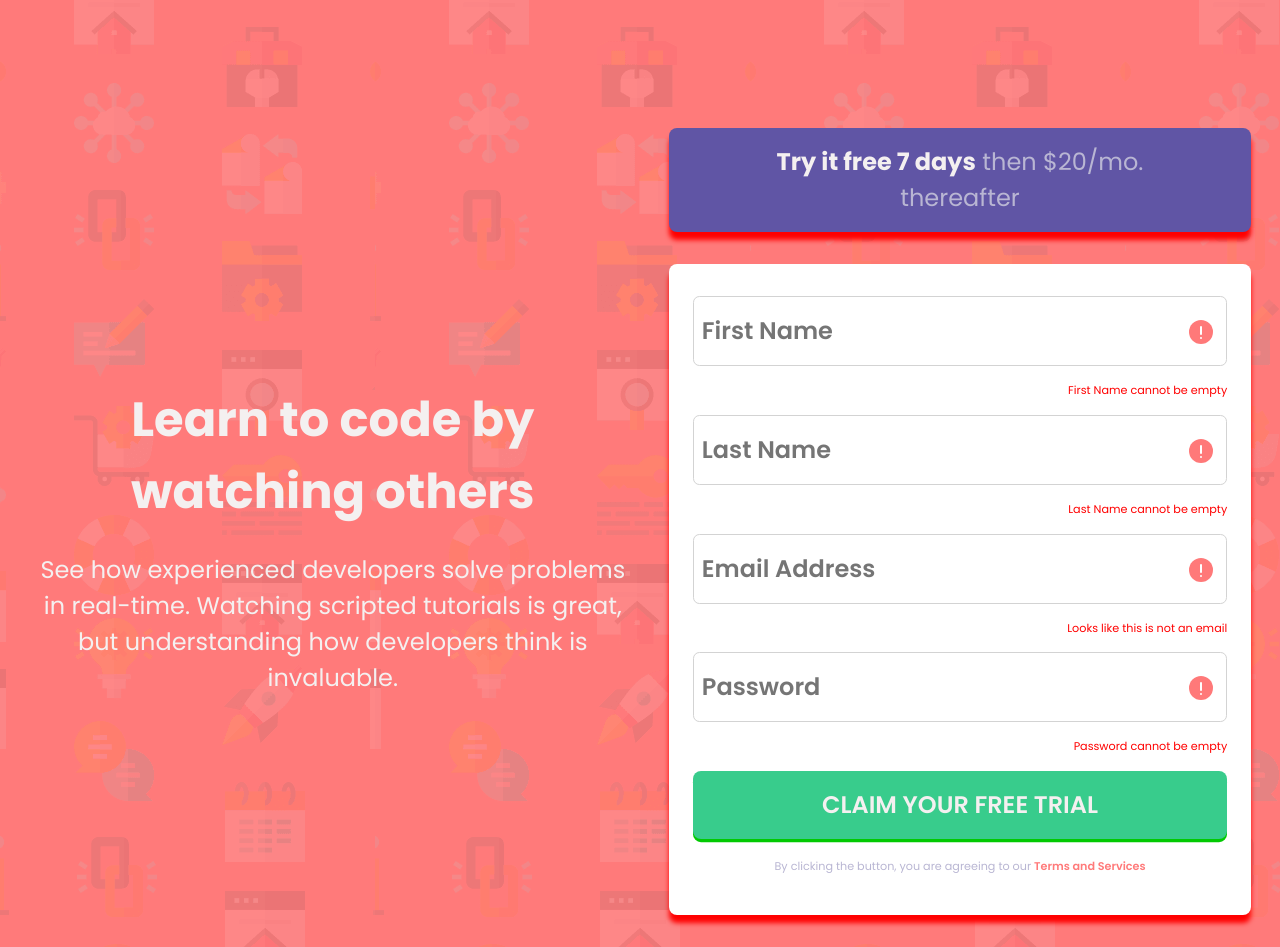
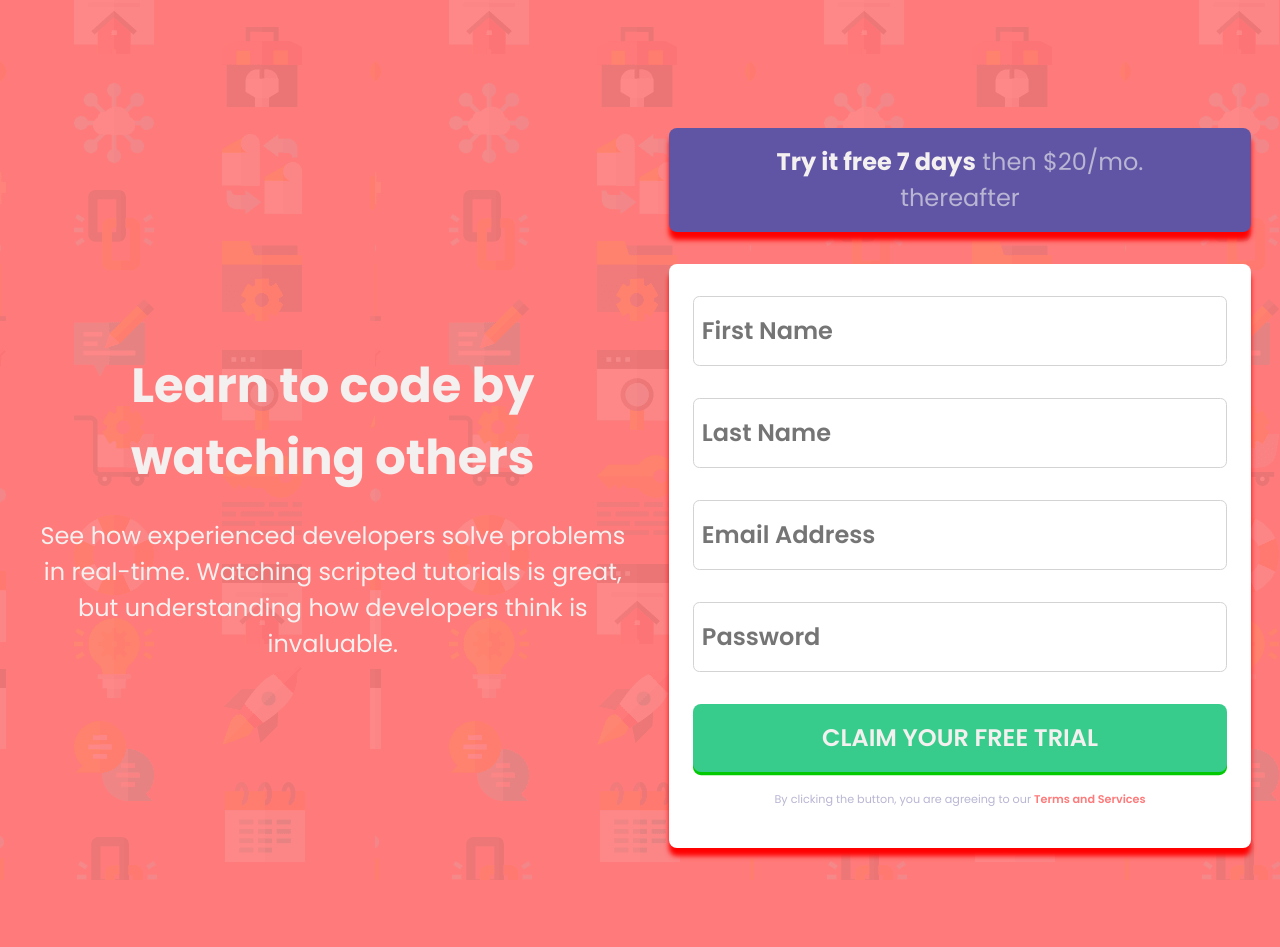
Before and after one commit to sclingan/intro-component, a React (Vite) app: page / in a window 1280 px wide. After the commit the page ends 880 px from the top, so only its background shows below. Built offline with nearby package versions, Linux system fonts and the light colour scheme.

Commit message:
Testing form validation

```diff
--- a/src/App.css
+++ b/src/App.css
@@ -43,7 +43,6 @@ p, h1, h2, h3, h4, h5, h6 {
 
 /* TODO:
     fix button/div issue, can't have active states on a div
-    fix icon error placement, not responsive
 */
 body {
   background-image: url("../public/images/bg-intro-mobile.png");
@@ -147,8 +146,8 @@ input {
 
 .error_icon {
   position: absolute;
-  top: 2.5rem;
-  left: 31rem;
+  top: 2.2rem;
+  right: 1rem;
 }
 
 .submit {
@@ -200,4 +199,7 @@ input {
   h2 {
     font-size: 3rem;
   }
+  .error_icon {
+    top: 2.5rem;
+  }
 }/*# sourceMappingURL=App.css.map */
--- a/src/App.scss
+++ b/src/App.scss
@@ -16,7 +16,6 @@ $fw-700: 700;
 
 /* TODO:
     fix button/div issue, can't have active states on a div
-    fix icon error placement, not responsive
 */
 
 body {
@@ -117,8 +116,8 @@ input {
 
 .error_icon {
     position: absolute;
-    top: 2.5rem;
-    left: 31rem;
+    top: 2.2rem;
+    right: 1rem;
 }
 
 .submit {
@@ -174,4 +173,8 @@ input {
     h2 {
         font-size: 3rem;
     }
+
+    .error_icon {
+        top: 2.5rem;
+    }
 }
--- a/src/form.tsx
+++ b/src/form.tsx
@@ -8,27 +8,27 @@ function Form() {
           <label htmlFor='firstName' aria-label="first_name" className="sr-hidden">First Name</label>
           <div className='input_wrapper'>
           <input id='first_name' type='text' placeholder="First Name" aria-required="true" required></input>
-          <img src={error} alt="" className='error_icon'></img>
+          <img src={error} alt="" id='img_first_name' className='sr-hidden'></img>
           </div>
-          <p className='error'>First Name cannot be empty</p>
+          <p className='sr-hidden' id='p_first_name'>First Name cannot be empty</p>
           <label htmlFor='lastName' aria-label="last_name" className="sr-hidden">Last Name</label>
           <div className='input_wrapper'>
           <input id='last_name' type='text' placeholder="Last Name" aria-required="true" required></input>
-          <img src={error} alt="" className='error_icon'></img>
+          <img src={error} alt="" id='img_last_name' className='sr-hidden'></img>
           </div>
-          <p className='error'>Last Name cannot be empty</p>
+          <p className='sr-hidden' id='p_last_name'>Last Name cannot be empty</p>
           <label htmlFor='Email' aria-label="email_address" className="sr-hidden">Email Address</label>
           <div className='input_wrapper'>
           <input id='email_address' type='email' placeholder="Email Address" aria-required="true" required></input>
-          <img src={error} alt="" className='error_icon'></img>
+          <img src={error} alt="" id='img_email_address' className='sr-hidden'></img>
           </div>
-          <p className='error'>Looks like this is not an email</p>
+          <p className='sr-hidden' id='p_email_address'>Looks like this is not an email</p>
           <label htmlFor='Password' aria-label="password" className="sr-hidden">Password</label>
           <div className='input_wrapper'>
           <input id='password' type='password' placeholder="Password" aria-required="true" required></input>
-          <img src={error} alt="" className='error_icon'></img>
+          <img src={error} alt="" id='img_password' className='sr-hidden'></img>
           </div>
-          <p className='error'>Password cannot be empty</p>
+          <p className='sr-hidden' id='p_password'>Password cannot be empty</p>
           <button className='submit' type='submit' onClick={trialSubmit}>Claim your free trial</button>
           <p className="p_terms">By clicking the button, you are agreeing to our <span className="span_terms">Terms and Services</span></p>
         </form>
--- a/src/submit.tsx
+++ b/src/submit.tsx
@@ -6,11 +6,29 @@ export default function submitTrial(e : React.ChangeEvent<HTMLElement>) {
     const password : HTMLInputElement | null = document.querySelector<HTMLInputElement>('input[id="password"]');
     const inputs = [fname, lname, email, password];
 
+
     // check that all values are not empty or null
-    if(fname != null) {
-        console.log(fname.value);
-    }
 
+    inputs.forEach(element =>  {
+        if(element.value === '') {
+            const id = document.getElementById('p_' + element.id);
+            const img = document.getElementById('img_' + element.id);
+            img.classList.remove('sr-hidden');
+            id.classList.remove('sr-hidden');
+            img.classList.add('error_icon');
+            id.classList.add('error');
+        }
+    })
+
+
+
+
+
+
+
+
+
+    // if empty change class to error
 
 
     // check that email is valid
```
Also changed, not shown: 1 other file (tests, documents, lock files or other folders).
